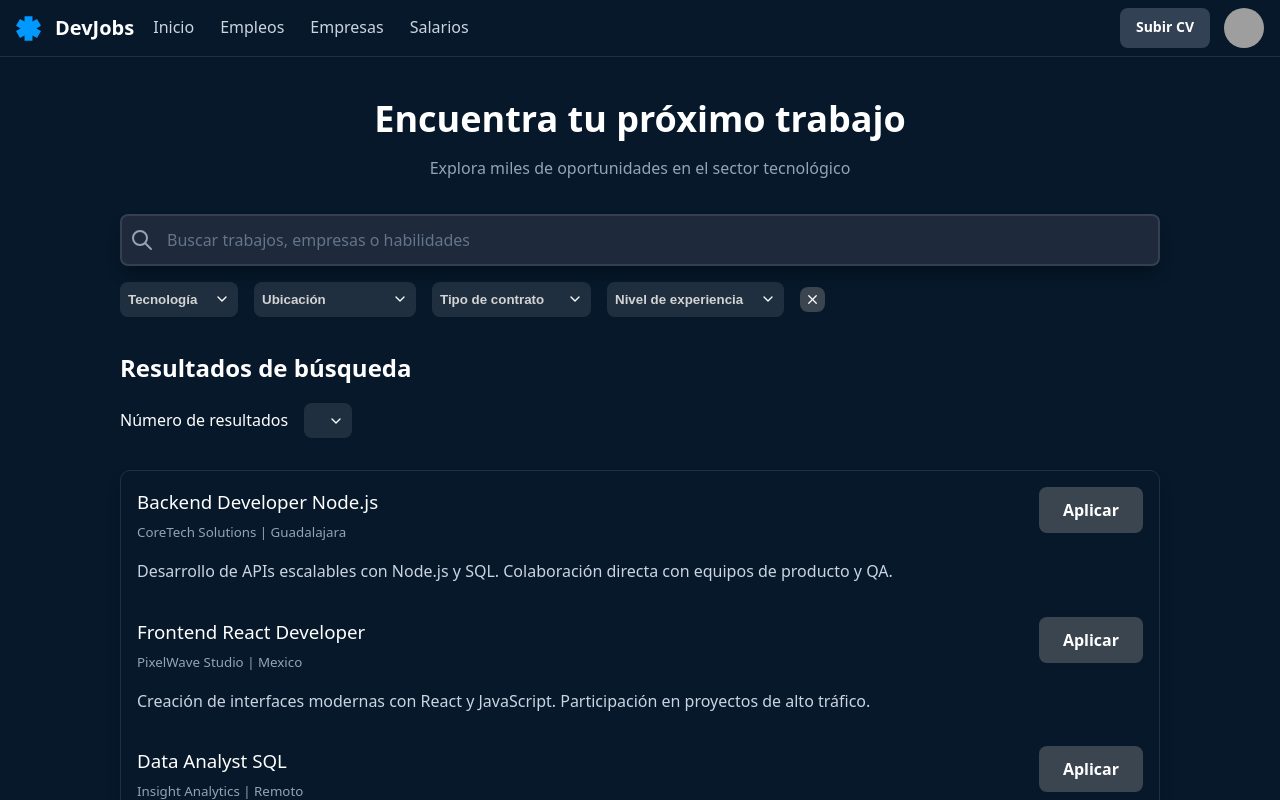
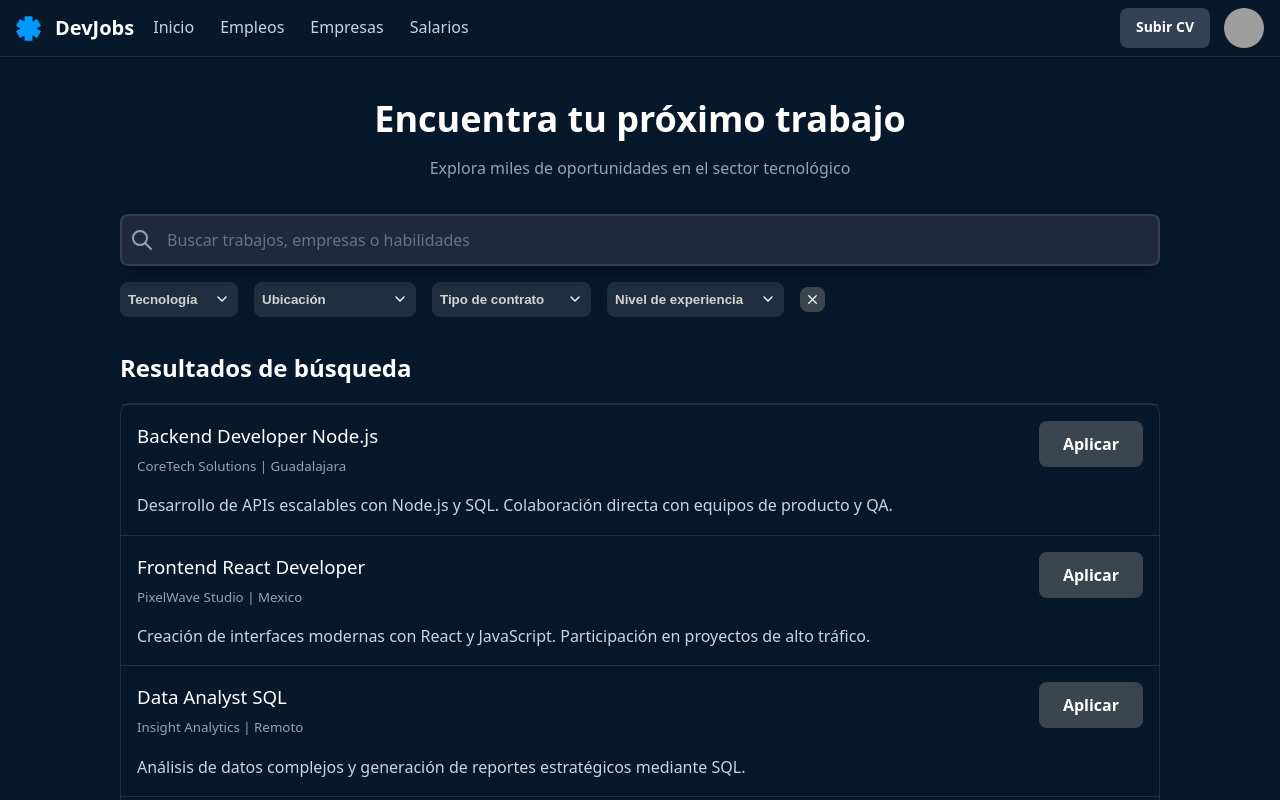
Before and after one commit to CeboMkn/JSCamp, a React (Vite) app in the folder 02-react/: page / in a window 1280 px wide. Shown: the top 800 px of the page. Built offline with nearby package versions, Linux system fonts and the light colour scheme; grey boxes are pictures that could not be loaded.

Commit message:
Keys y Renderizado de Listas Finish

```diff
--- a/02-react/components/JobCard.jsx
+++ b/02-react/components/JobCard.jsx
@@ -1,8 +1,6 @@
-export function Jobcard({jobs}) {
+export function JobCard({ job }) {
     return (
-        <>
-            {jobs.map(job => (
-                <div className="res_busqueda" key={job.id}>
+        <div className="res_busqueda">
             <li>
                 <article>
                     <div>
@@ -16,7 +14,6 @@ export function Jobcard({jobs}) {
 
                         <p className="second_p">{job.descripcion}</p>
                     </div>
-
                     <div>
                         <button className="btn_info btn_active" type="button">
                             Aplicar
@@ -25,8 +22,5 @@ export function Jobcard({jobs}) {
                 </article>
             </li>
         </div>
-            ))}
-        </>
-
     )
 }
--- a/02-react/components/JobListing.jsx
+++ b/02-react/components/JobListing.jsx
@@ -1,20 +1,24 @@
-import { Jobcard } from "./JobCard";
-import jobs from '../src/assets/data.json'
+import { JobCard } from "./JobCard";
+import jobsData from '../src/assets/data.json'
 
 export function JobListing() {
     return (
         <section className="sect_res_busqueda btn_active_contain">
             <h2>Resultados de búsqueda</h2>
-            <div className="select_person">
+            {/* <div className="select_person">
                 <label className="label_num_result" htmlFor="num_result">
                     Número de resultados
                 </label>
                 <select name="num_result" id="num_result"></select>
-            </div>
+            </div> */}
             <div id="jobs-listings" className="env_result">
-
-                <Jobcard jobs={jobs} />
-
+                {jobsData.length === 0 ? (
+                    <p>No hay trabajos por el momento</p>
+                ) : (
+                    jobsData.map(job => (
+                        <JobCard key={job.id} job={job} />
+                    ))
+                )}
             </div>
         </section>
     );
--- a/02-react/src/App.css
+++ b/02-react/src/App.css
@@ -518,6 +518,7 @@ h1+p {
     display: flex;
     justify-content: space-between;
     transition: background 0.2s ease;
+    border-top: 1px solid var(--color-border);
 
     &:hover {
         background-color: #061627;
```
Lines whose indentation alone changed are shown as unchanged.
